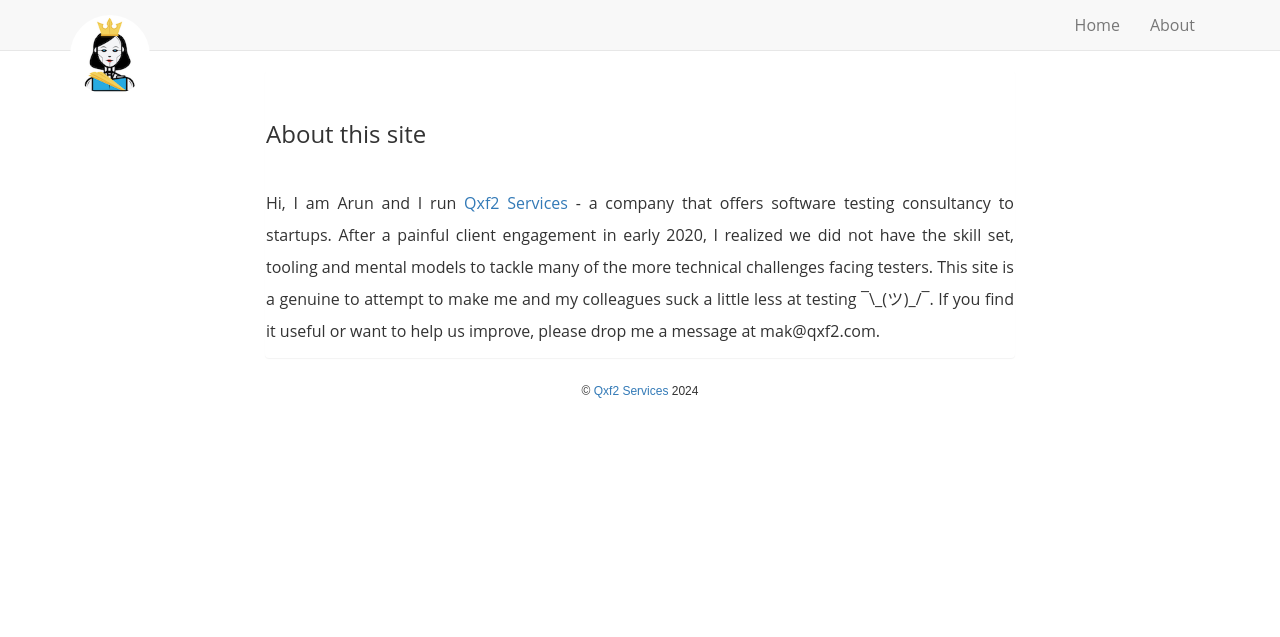
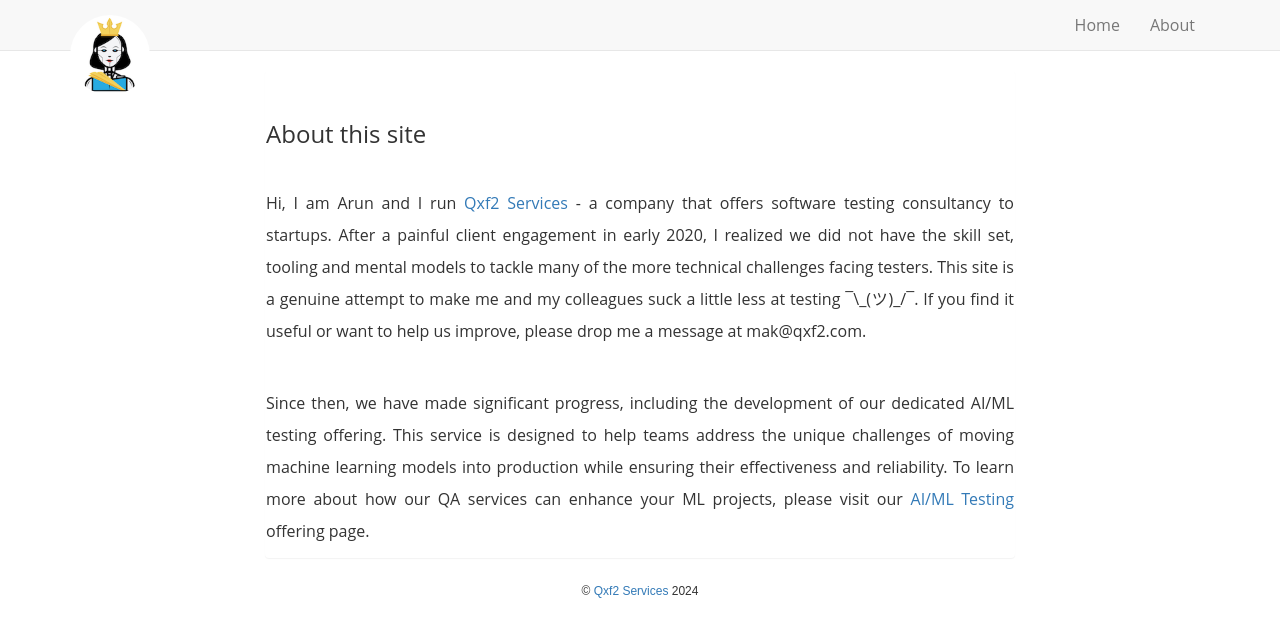
Before and after one commit to qxf2/practice-testing-ai-ml, a Flask app: page /about in a window 1280 px wide. Shown: the top 637 px of the page. Run offline with Flask 3, Linux system fonts and the light colour scheme; some libraries are stand-ins or nearby versions.

Commit message:
Updating about us page with aiml offering (#16)

```diff
--- a/templates/about.html
+++ b/templates/about.html
@@ -3,7 +3,8 @@
     <div class="col-md-8 col-md-offset-2">
         <div class="panel">
             <h3 class="top-space-30" id="summary">About this site</h3>
-            <p class="mb-0 top-space-30 text-justify">Hi, I am Arun and I run <a href="https://www.qxf2.com/?utm_source=qa-aiml-about&utm_medium=click&utm_campaign=From%20QA%20AIML">Qxf2 Services</a> - a company that offers software testing consultancy to startups. After a painful client engagement in early 2020, I realized we did not have the skill set, tooling and mental models to tackle many of the more technical challenges facing testers. This site is a genuine to attempt to make me and my colleagues suck a little less at testing ¯\_(ツ)_/¯. If you find it useful or want to help us improve, please drop me a message at mak@qxf2.com.</p>
+            <p class="mb-0 top-space-30 text-justify">Hi, I am Arun and I run <a href="https://www.qxf2.com/?utm_source=qa-aiml-about&utm_medium=click&utm_campaign=From%20QA%20AIML">Qxf2 Services</a> - a company that offers software testing consultancy to startups. After a painful client engagement in early 2020, I realized we did not have the skill set, tooling and mental models to tackle many of the more technical challenges facing testers. This site is a genuine attempt to make me and my colleagues suck a little less at testing ¯\_(ツ)_/¯. If you find it useful or want to help us improve, please drop me a message at mak@qxf2.com.</p>
+            <p class="mb-0 top-space-30 text-justify">Since then, we have made significant progress, including the development of our dedicated AI/ML testing offering. This service is designed to help teams address the unique challenges of moving machine learning models into production while ensuring their effectiveness and reliability. To learn more about how our QA services can enhance your ML projects, please visit our <a href="https://qxf2.com/aiml-testing-offering">AI/ML Testing</a> offering page.</p>
         </div>
         <div class="col-md-2">
         </div>
```
